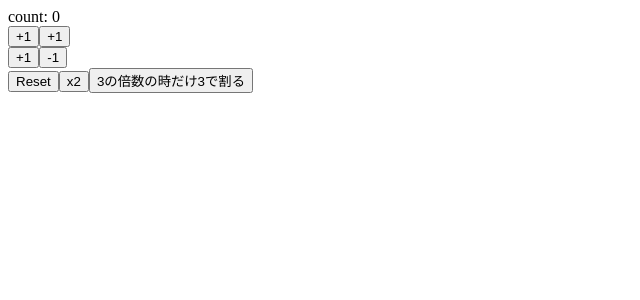
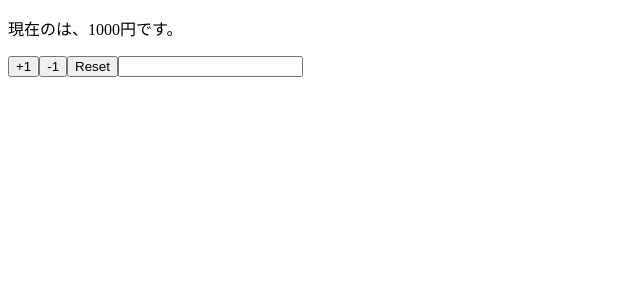
Before and after one commit to kei-creative-life/react_hooks_entry, a React (Create React App) app: page / in a window 1280 px wide. Shown: the top 300 px of the page, without its empty margins (0-640 px from the left). Built offline with nearby package versions, Linux system fonts and the light colour scheme.

Commit message:
multiple-state-branch

```diff
--- a/src/App.js
+++ b/src/App.js
@@ -1,47 +1,30 @@
 import React, { useState } from "react";
 
-const App = () => {
-  const [count, setCount] = useState(0);
-
-  const increment = () => setCount(count + 1);
-  const decrement = () => setCount(count - 1);
-
-  const increment2 = () => setCount((previousCount) => previousCount + 1);
-  const decrement2 = () => setCount((previousCount) => previousCount - 1);
+const App = (props) => {
+  const [name, setName] = useState(props.name);
+  const [price, setPrice] = useState(props.price);
 
   const reset = () => {
-    setCount(0);
-  };
-  const double = () => {
-    setCount(count * 2);
-  };
-
-  const devidedThree = () => {
-    if (count % 3 === 0) {
-      return setCount(count / 3);
-    }else{
-      return count
-    }
+    setPrice(props.price);
+    setName(props.name);
   };
 
   return (
-    <React.Fragment>
-      <div>count: {count}</div>
-      <div>
-        <button onClick={increment}>+1</button>
-        <button onClick={decrement}>+1</button>
-      </div>
-      <div>
-        <button onClick={increment2}>+1</button>
-        <button onClick={decrement2}>-1</button>
-      </div>
-      <div>
-        <button onClick={reset}>Reset</button>
-        <button onClick={double}>x2</button>
-        <button onClick={devidedThree}>3の倍数の時だけ3で割る</button>
-      </div>
-    </React.Fragment>
+    <>
+      <p>
+        現在の{name}は、{price}円です。
+      </p>
+      <button onClick={() => setPrice(price + 1)}>+1</button>
+      <button onClick={() => setPrice(price - 1)}>-1</button>
+      <button onClick={reset}>Reset</button>
+      <input value={name} onChange={(e) => setName(e.target.value)} />
+    </>
   );
 };
 
+App.defaultProps = {
+  name: "",
+  price: 1000,
+};
+
 export default App;
```
